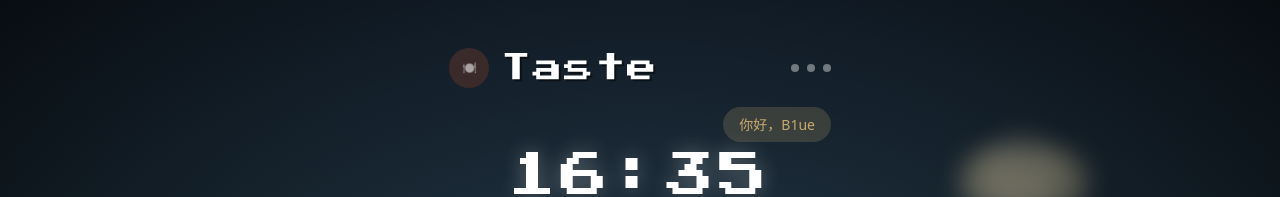
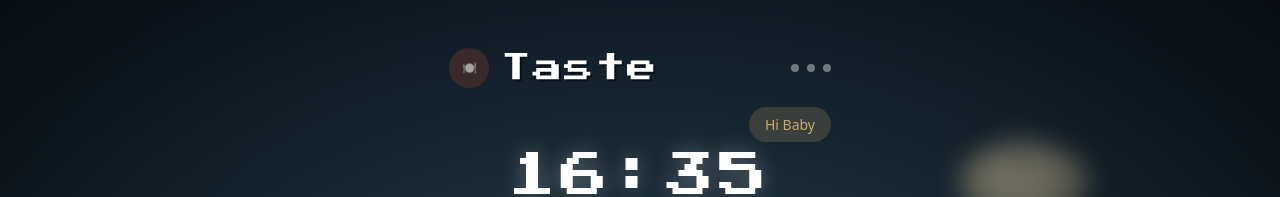
Before and after one commit to RWHua/sweetheart-diner, a website: page index.html in a window 1280 px wide. Shown: the top 197 px of the page. Drawn offline with nearby package versions, Linux system fonts and the light colour scheme.

Commit message:
feat: hi baby greeting

```diff
--- a/index.html
+++ b/index.html
@@ -87,7 +87,7 @@
 
       <!-- 问候 -->
       <div class="self-end mb-4">
-        <span class="text-sm bg-[#c9a96e]/20 text-[#c9a96e] px-4 py-2 rounded-full">你好，B1ue</span>
+        <span class="text-sm bg-[#c9a96e]/20 text-[#c9a96e] px-4 py-2 rounded-full">Hi Baby</span>
       </div>
 
       <!-- 时钟 -->
```
